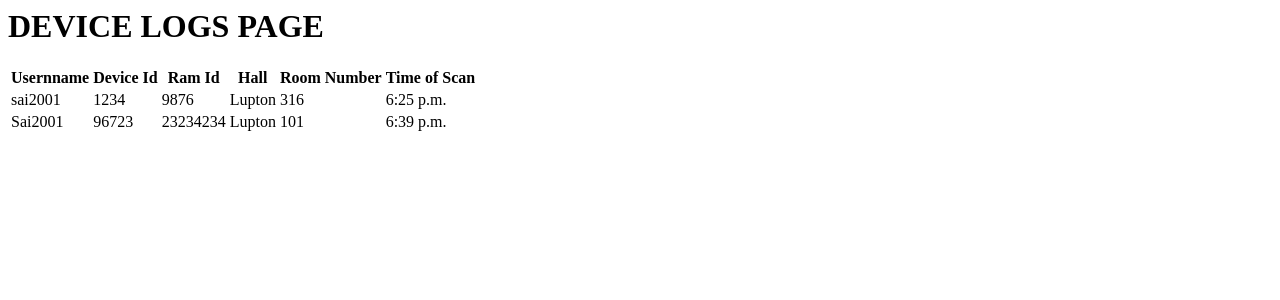
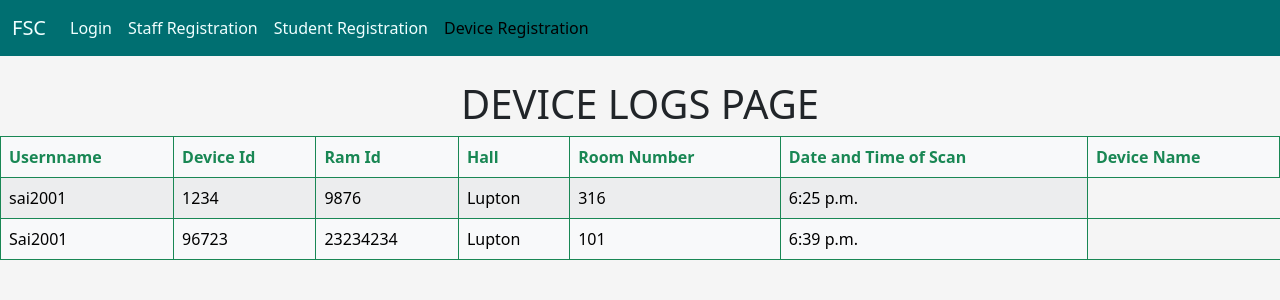
Before and after one commit to SaiyanSai/REMAN, a Django app: page /reman/devicelogs/ in a window 1280 px wide. Shown: the top 300 px of the page. Run offline with Django 4.2, Linux system fonts and the light colour scheme; data comes from the database, SQL or seed files in the repository.

Commit message:
device logs page updated

```diff
--- a/resourcemanager/templates/devicelogs.html
+++ b/resourcemanager/templates/devicelogs.html
@@ -1,19 +1,63 @@
-<html>
+<!DOCTYPE html>
+<html lang="en">
+
 <head>
-        <head>
+    <meta charset="UTF-8">
+    <meta http-equiv="X-UA-Compatible" content="IE=edge">
+    <meta name="viewport" content="width=device-width, initial-scale=1.0">
+    <title>Device Logs</title>
+    <link href="https://cdn.jsdelivr.net/npm/bootstrap@5.3.0-alpha1/dist/css/bootstrap.min.css" rel="stylesheet"
+        integrity="sha384-GLhlTQ8iRABdZLl6O3oVMWSktQOp6b7In1Zl3/Jr59b6EGGoI1aFkw7cmDA6j6gD" crossorigin="anonymous">
+    <link rel="stylesheet"
+        href="https://cdn.statically.io/gh/SaiyanSai/REMAN/4df01e4bc3d692d5d7afc5653007eaf5f0e00cd9/resourcemanager/templates/deviceregister.css">
+</head>
+
 <body>
-                <table>
-                <h1> DEVICE LOGS PAGE
+    <div>
+        <nav class="nv navbar navbar-expand-lg navbar-light" style="background-color: #006F71;">
+            <div class="container-fluid">
+                <a class="navc navbar-brand" href="{% url 'index' %}">FSC</a>
+                <button class="navbar-toggler" type="button" data-bs-toggle="collapse" data-bs-target="#navbarNav"
+                    aria-controls="navbarNav" aria-expanded="false" aria-label="Toggle navigation">
+                    <span class="navbar-toggler-icon"></span>
+                </button>
+                <div class="collapse navbar-collapse" id="navbarNav">
+                    <ul class="navbar-nav">
+                        <li class="nav-item">
+                            <a class="navc nav-link" aria-current="page" href="{% url 'login' %}">Login</a>
+                        </li>
+                        <li class="nav-item">
+                            <a class="navc nav-link" href="{% url 'staffregister' %}">Staff Registration</a>
+                        </li>
+                        <li class="nav-item">
+                            <a class="navc nav-link" href="{% url 'studentregister'%}">Student Registration</a>
+                        </li>
+                        <li class="nav-item">
+                            <a class="navc nav-link active" href="{% url 'device_register' %}">Device Registration</a>
+                        </li>
+                    </ul>
+                </div>
+            </div>
+        </nav>
+        <div class="display-2 text-center mt-4">
+            <h1> DEVICE LOGS PAGE </h1>
+        </div>
+        <table class=" table table-striped table-light table-hover table-bordered border-success">
+
             <thead>
+                <div>
                     <tr>
-                            <th>Usernname</th>
-                            <th>Device Id</th>
-                            <th>Ram Id</th>
-                            <th>Hall</th>
-                            <th>Room Number</th>
-                            <th>Time of Scan</th>
+                        <th class="text-success" scope="col">Usernname</th>
+                        <th class="text-success" scope="col">Device Id</th>
+                        <th class="text-success" scope="col">Ram Id</th>
+                        <th class="text-success" scope="col">Hall</th> <!--needs to be changed by sai eg: LUP 322  -->
+                        <th class="text-success" scope="col">Room Number</th>
+                        <th class="text-success" scope="col">Date and Time of Scan</th>
+                        <th class="text-success" scope="col">Device Name</th>
+
 
                     </tr>
+                </div>
             </thead>
             <tbody>
                 {% for log in all_logs %}
@@ -26,7 +70,29 @@
                     <td>{{log.timeoflogin}}</td>
                 </tr>
                 {% endfor %}
+
+
+
+                <!-- {% for log in all_logs %}
+                <tr>
+                    <td>{{log.username}}</td>
+                    <td>{{log.dev_id}}</td>
+                    <td>{{log.ram_id}}</td>
+                    <td>{{log.hall}}</td>
+                    <td>{{log.room_number}}</td>
+                    <td>{{log.timeoflogin}}</td>
+                </tr>
+                {% endfor %} -->
             </tbody>
         </table>
+    </div>
+
+    <script src="https://cdn.jsdelivr.net/npm/@popperjs/core@2.11.6/dist/umd/popper.min.js"
+        integrity="sha384-oBqDVmMz9ATKxIep9tiCxS/Z9fNfEXiDAYTujMAeBAsjFuCZSmKbSSUnQlmh/jp3"
+        crossorigin="anonymous"></script>
+    <script src="https://cdn.jsdelivr.net/npm/bootstrap@5.3.0-alpha1/dist/js/bootstrap.min.js"
+        integrity="sha384-mQ93GR66B00ZXjt0YO5KlohRA5SY2XofN4zfuZxLkoj1gXtW8ANNCe9d5Y3eG5eD"
+        crossorigin="anonymous"></script>
 </body>
+
 </html>
--- a/resourcemanager/templates/deviceregister.css
+++ b/resourcemanager/templates/deviceregister.css
@@ -1,101 +1,3 @@
-/* body
-{
-    margin: 0;
-    padding: 0;
-    background-color:#6abadeba;
-    font-family: 'Arial';
-}
-.device{
-    width: 362px;
-    overflow: hidden;
-    margin: auto;
-    margin: 20 0 0 500px;
-    padding: 80px;
-    background: #23463f;
-    border-radius: 15px ;
-
-}
-h2{
-    text-align: center;
-    color: #000b0d;
-    padding: 20px;
-}
-h3{
-    text-align: left;
-    color: #08ffd1;
-    font-size: 20px;
-}
-nav{
-    display: flex;
-    justify-content: space-around;
-    align-items: center;
-    min-height: 3vh;
-    background: #23463f;
-}
-.links{
-    display: flex;
-    justify-content: space-around;
-    width: 30%;
-}
-.links li{
-    list-style: none;
-}
-.links{
-    color: #000000;
-    text-decoration: none;
-    letter-spacing: 0px;
-    font-weight: bold;
-    font-size: 14px;
-    padding: 14px 16px;
-}
-.links li a{
-    color: #08ffd1;
-}
-label{
-    color: #08ffd1;
-    font-size: 17px;
-}
-.msg{
-    text-align: center;
-    color: rgb(255, 0, 0);
-}
-#deviceid{
-    width: 350px;
-    height: 30px;
-    border: none;
-    border-radius: 3px;
-    padding-left: 8px;
-}
-#deviceman{
-    width: 350px;
-    height: 30px;
-    border: none;
-    border-radius: 3px;
-    padding-left: 8px;
-}
-#devicename{
-    width: 350px;
-    height: 30px;
-    border: none;
-    border-radius: 3px;
-    padding-left: 8px;
-}
-#roomnumber{
-    width: 350px;
-    height: 30px;
-    border: none;
-    border-radius: 3px;
-    padding-left: 8px;
-} */
-/* .navbar {
-    background-color: #83c5be;
-} */
-/* form {
-    width: 500px;
-    display: flex;
-    justify-content: center;
-
-} */
 body {
     background-color: whitesmoke;
 }
@@ -154,3 +56,7 @@ label {
 .navc {
     color: azure;
 }
+
+.tableheading {
+    color: #006F71;
+}
```
Lines whose indentation alone changed are shown as unchanged.
